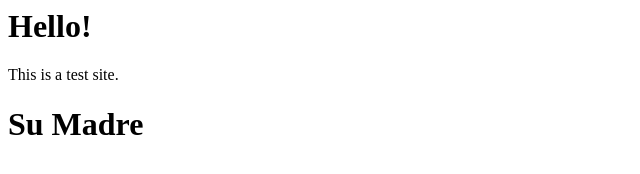
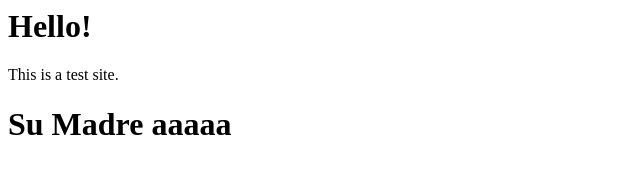
Before and after one commit to NandoLopes/CI_CD, a plain HTML site: page index.html in a window 1280 px wide. Shown: the whole page, without its empty margins (0-640 px from the left). Drawn offline with Linux system fonts and the light colour scheme.

Commit message:
Update index.html

```diff
--- a/index.html
+++ b/index.html
@@ -1,3 +1,3 @@
 <h1>Hello!</h1>
 <span>This is a test site.</span>
-<h1>Su Madre<h1>
+<h1>Su Madre aaaaa<h1>
```
